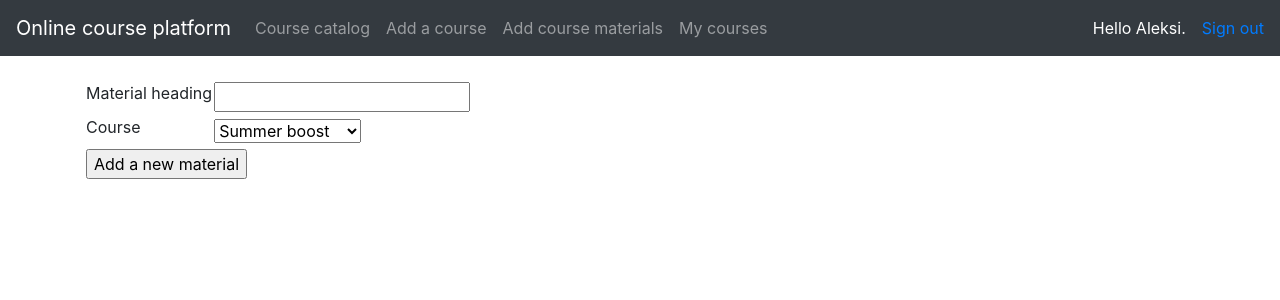
After one commit to Aleksipa/online_course_platfrom, a Flask app: page /materials/new/ in a window 1280 px wide. The commit adds this page. Shown: the top 300 px of the page. Run offline with Flask 2, Linux system fonts and the light colour scheme; a user stored in the database is signed in; data comes from the database, SQL or seed files in the repository; some libraries are stand-ins or nearby versions.

Commit message:
course material to course feature added

```diff
--- a/application/__init__.py
+++ b/application/__init__.py
@@ -52,6 +52,9 @@ from application.courses import views
 from application.auth import models
 from application.auth import views
 
+from application.materials import models
+from application.materials import views
+
 # login functionality, part 2
 from application.auth.models import User
 from os import urandom
--- a/application/auth/models.py
+++ b/application/auth/models.py
@@ -1,6 +1,5 @@
 from application import db
 from application.models import Base
-
 from sqlalchemy.sql import text
 
 class User(Base):
@@ -12,7 +11,7 @@ class User(Base):
     password = db.Column(db.String(144), nullable=False)
     urole = db.Column(db.String(80), nullable=False)
 
-    tasks = db.relationship("Course", backref='account', lazy=True)
+    courses = db.relationship("Course", backref='account', lazy=True)
 
     def __init__(self, name, username, password, urole):
          self.name = name
@@ -36,12 +35,12 @@ class User(Base):
             return self.urole
 
     @staticmethod
-    def find_users_subscriptions(done='1'):
+    def find_users_subscriptions(subscribe='1'):
         stmt = text("SELECT Course.id, Course.name FROM Course"
                      " LEFT JOIN Account ON Course.account_id = Account.id"
-                     " WHERE (Course.done = :done)"
+                     " WHERE (Course.subscribe = :subscribe)"
                      " GROUP BY Course.id"
-                     " HAVING COUNT(*) > 0").params(done=done)
+                     " HAVING COUNT(*) > 0").params(subscribe=subscribe)
         res = db.engine.execute(stmt)
 
         response = []
--- /dev/null
+++ b/application/materials/forms.py
@@ -0,0 +1,9 @@
+from flask_wtf import FlaskForm
+from wtforms import StringField, IntegerField, SelectField, validators
+
+class MaterialForm(FlaskForm):
+    name = StringField("Material heading", [validators.Length(min=5)])
+    Course = SelectField("Course", coerce=int)
+
+    class Meta:
+        csrf = False
--- /dev/null
+++ b/application/materials/views.py
@@ -0,0 +1,40 @@
+from flask import redirect, render_template, request, url_for
+from flask_login import current_user
+from application.auth.models import User
+
+from application import app, db, login_required
+from application.materials.models import Material
+from application.materials.forms import MaterialForm
+from application.courses.models import Course
+
+@app.route("/materials", methods=["GET"])
+@login_required(role="ADMIN")
+def materials_index():
+    return render_template("material/list.html", Material = Material.query.all())
+
+@app.route("/materials/new/", methods=["GET"])
+@login_required(role="ADMIN")
+def materials_form():
+    c = Course.query.all()
+    names=[(i.id, i.name) for i in c]
+    form = MaterialForm()
+    form.Course.choices = names
+    return render_template("materials/new.html", form = form)
+
+@app.route("/materials/", methods=["POST"])
+@login_required(role="ADMIN")
+def material_create():
+    c = Course.query.all()
+    names=[(i.id, i.name) for i in c]
+    form= MaterialForm(request.form)
+    form.Course.choices = names
+
+    if not form.validate():
+        return render_template("material/new.html", form = form)
+
+    m = Material(form.name.data, form.Course.data)
+
+    db.session().add(m)
+    db.session().commit()
+
+    return redirect(url_for("courses_index"))
--- a/application/templates/courses/list.html
+++ b/application/templates/courses/list.html
@@ -9,9 +9,9 @@
     {% for course in courses %}
     <tr>
       <td>{{ course.name }}</td>
-      <td>{{ course.done }}</td>
+      <td>{{ course.subscribe }}</td>
       <td>
-        <form method="POST" action="{{ url_for('courses_set_done', course_id=course.id) }}">
+        <form method="POST" action="{{ url_for('courses_set_subscribe', course_id=course.id) }}">
           <input type="submit" value="Subscribe!"/>
         </form>
       </td>
--- a/application/templates/layout.html
+++ b/application/templates/layout.html
@@ -15,11 +15,14 @@
       <div class="collapse navbar-collapse" id="navbarCollapse">
         <ul class="navbar-nav mr-auto">
           <li class="nav-item">
-            <a class="nav-link" href="{{ url_for('courses_index') }} ">List courses</a>
+            <a class="nav-link" href="{{ url_for('courses_index') }} ">Course catalog</a>
           </li>
           {% if current_user.urole == "ADMIN" %}
           <li class="nav-item">
             <a class="nav-link" href="{{ url_for('courses_form') }} ">Add a course</a>
+          </li>
+          <li class="nav-item">
+            <a class="nav-link" href="{{ url_for('materials_form') }} ">Add course materials</a>
           </li>
           {% endif %}
           {% if current_user.is_authenticated %}
--- /dev/null
+++ b/application/templates/materials/new.html
@@ -0,0 +1,42 @@
+{% extends "layout.html" %}
+
+{% block body %}
+<form method="POST" action="{{ url_for('material_create') }}">
+  <table>
+      <tr>
+	      <td>
+	        {{ form.name.label }}
+	      </td>
+	      <td>
+	        {{ form.name }}
+        </td>
+        <td>
+          <ul>
+            {% for error in form.name.errors %}
+            <li>{{ error }}</li>
+            {% endfor %}
+          </ul>
+        </td>
+      </tr>
+      <tr>
+        <td>
+          {{ form.Course.label }}
+        </td>
+        <td>
+          {{ form.Course }}
+        </td>
+        <td>
+          <ul>
+            {% for error in form.Course.errors %}
+            <li>{{ error }}</li>
+            {% endfor %}
+          </ul>
+        </td>
+      </tr>
+      <tr>
+	      <td colspan="2">
+	        <input type="submit" value="Add a new material"/>
+	      </td>
+      </tr>
+</form>
+{% endblock %}
```
Also changed, not shown: application/courses/models.py (+7 -2 lines), application/courses/views.py (+6 -7 lines), application/materials/models.py (added, +14 -0 lines), application/materials/__init__.py (added).
